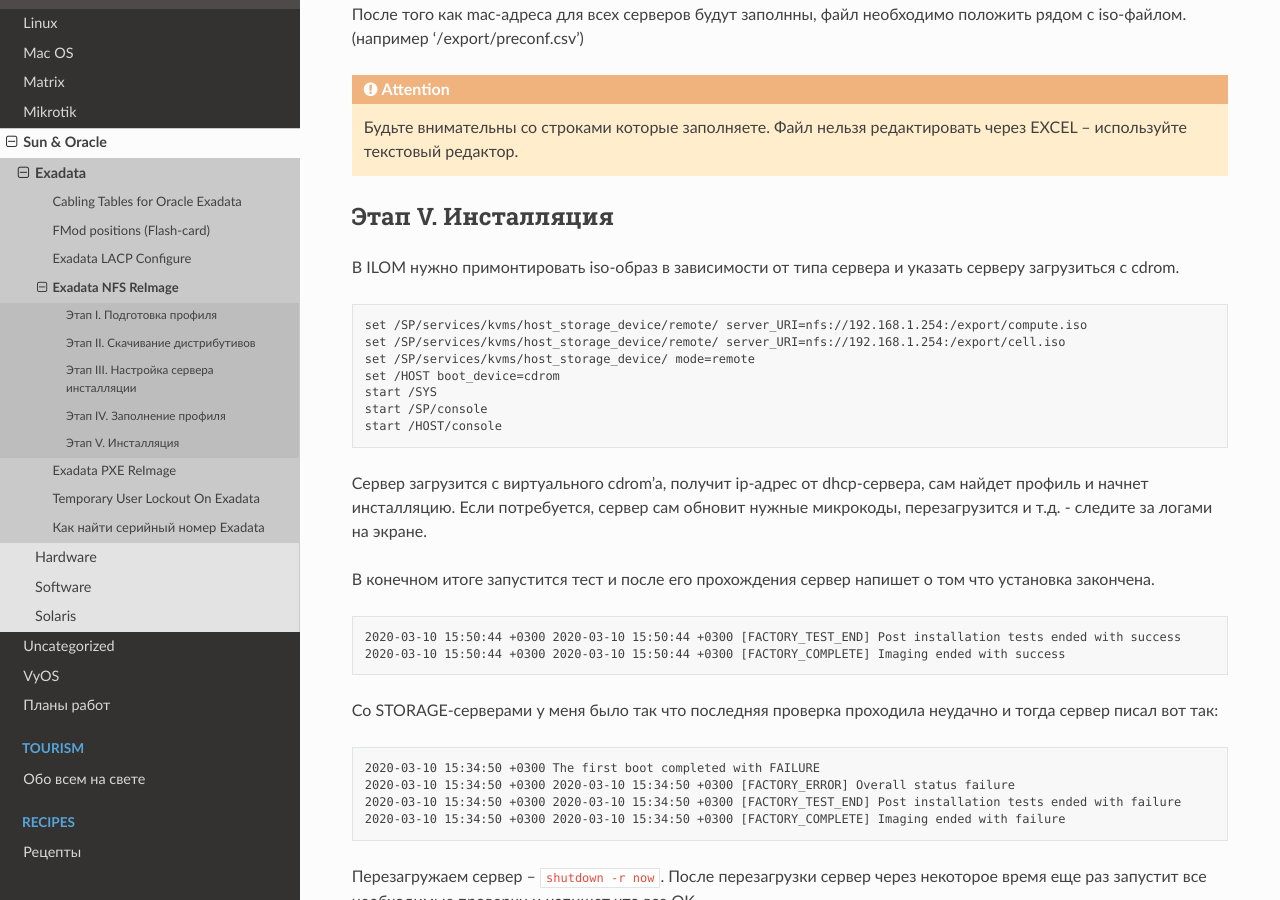
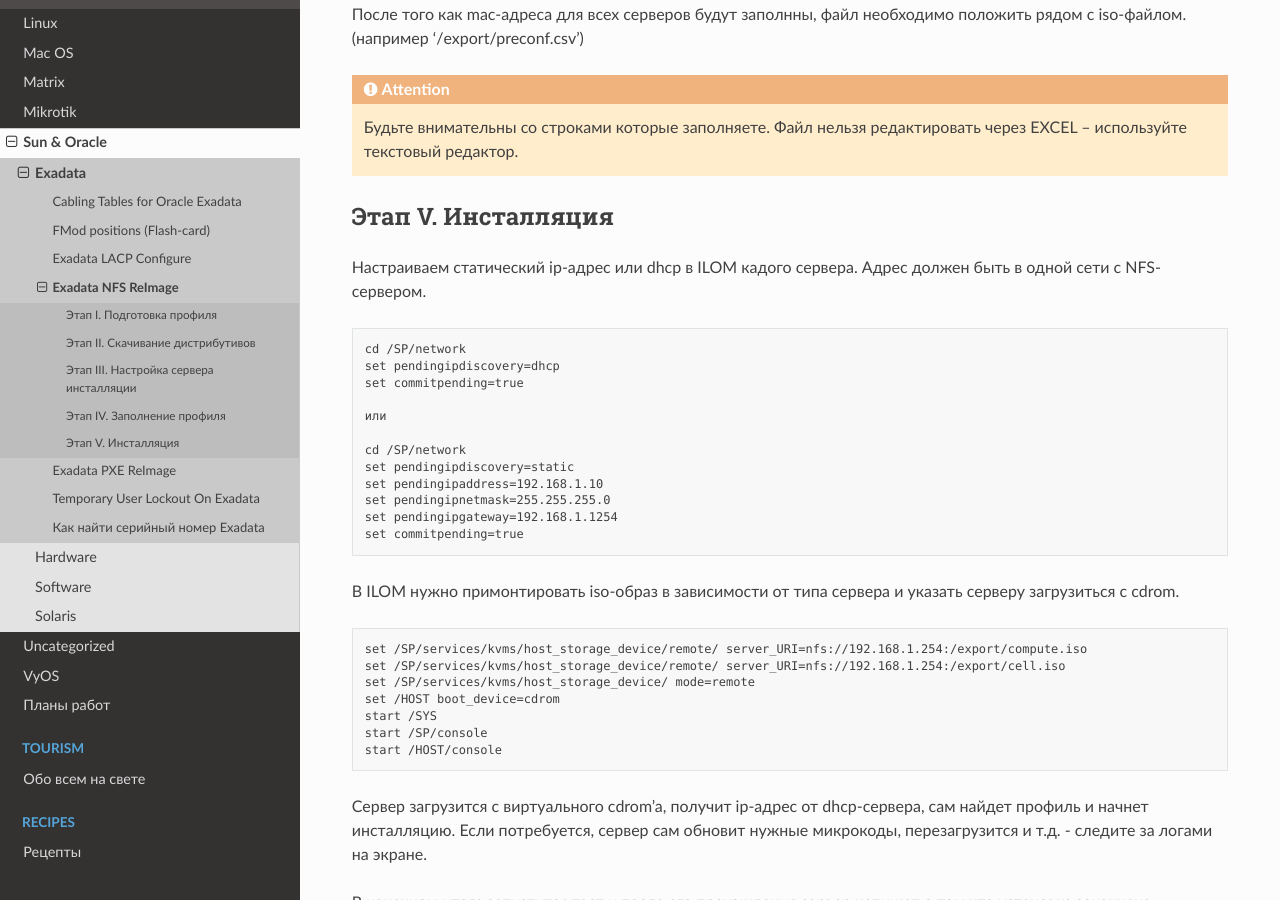
Before and after one commit to jeffscrum/jeffscrum.github.io, a Sphinx documentation site: the page built from source/sun-oracle/exadata/oracle-exadata-nfs-reimage.rst, in a window 1280 px wide and 900 px high, scrolled down 4112 px. Built offline with Sphinx 7.4.7 and the Read the Docs theme 2.0.0, drawn with Linux system fonts in a browser that asks for light colours.

Commit message:
Update oracle-exadata-nfs-reimage.rst

```diff
--- a/source/sun-oracle/exadata/oracle-exadata-nfs-reimage.rst
+++ b/source/sun-oracle/exadata/oracle-exadata-nfs-reimage.rst
@@ -135,6 +135,23 @@ Exadata NFS ReImage
 Этап V. Инсталляция
 ~~~~~~~~~~~~~~~~~~~
 
+Настраиваем статический ip-адрес или dhcp в ILOM кадого сервера. Адрес должен быть в одной сети с NFS-сервером.
+
+.. code-block:: none
+
+   cd /SP/network
+   set pendingipdiscovery=dhcp
+   set commitpending=true
+
+   или
+
+   cd /SP/network
+   set pendingipdiscovery=static
+   set pendingipaddress=192.168.1.10
+   set pendingipnetmask=255.255.255.0
+   set pendingipgateway=192.168.1.1254
+   set commitpending=true
+
 В ILOM нужно примонтировать iso-образ в зависимости от типа сервера и указать серверу загрузиться с cdrom.
 
 .. code-block:: none
```
